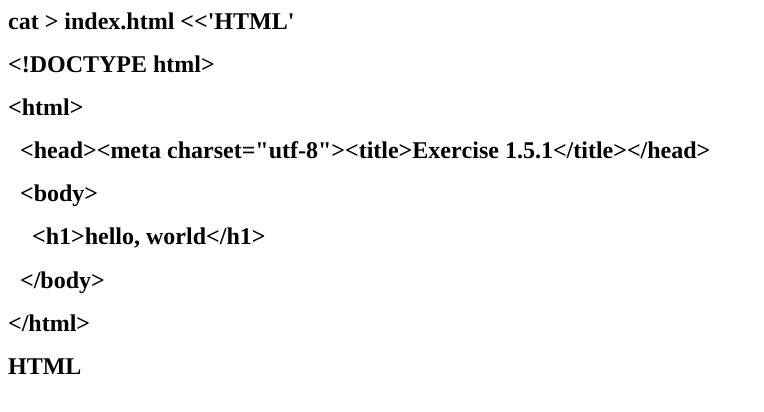
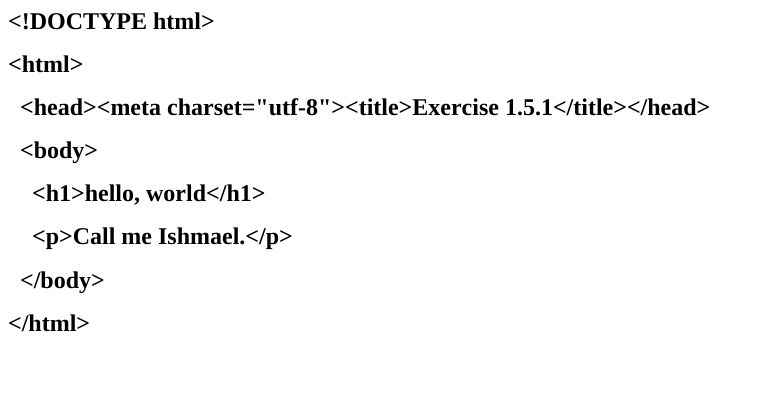
Before and after one commit to samgab18/git-sam-1, a plain HTML site: page index.html in a window 1280 px wide. Shown: the whole page, without its empty margins (0-764 px from the left). Drawn offline with Linux system fonts and the light colour scheme.

Commit message:
Add paragraph under hello world

```diff
--- a/index.html
+++ b/index.html
@@ -11,14 +11,13 @@
   </style>
 </head>
 <body>
-<h1 style="margin: 0.0px 0.0px 16.1px 0.0px; font: 24.0px Times; -webkit-text-stroke: #000000"><span class="s1"><b>cat &gt; index.html &lt;&lt;'HTML'</b></span></h1>
 <h1 style="margin: 0.0px 0.0px 16.1px 0.0px; font: 24.0px Times; -webkit-text-stroke: #000000"><span class="s1"><b>&lt;!DOCTYPE html&gt;</b></span></h1>
 <h1 style="margin: 0.0px 0.0px 16.1px 0.0px; font: 24.0px Times; -webkit-text-stroke: #000000"><span class="s1"><b>&lt;html&gt;</b></span></h1>
 <h1 style="margin: 0.0px 0.0px 16.1px 0.0px; font: 24.0px Times; -webkit-text-stroke: #000000"><span class="s1"><b><span class="Apple-converted-space">  </span>&lt;head&gt;&lt;meta charset="utf-8"&gt;&lt;title&gt;Exercise 1.5.1&lt;/title&gt;&lt;/head&gt;</b></span></h1>
 <h1 style="margin: 0.0px 0.0px 16.1px 0.0px; font: 24.0px Times; -webkit-text-stroke: #000000"><span class="s1"><b><span class="Apple-converted-space">  </span>&lt;body&gt;</b></span></h1>
 <h1 style="margin: 0.0px 0.0px 16.1px 0.0px; font: 24.0px Times; -webkit-text-stroke: #000000"><span class="s1"><b><span class="Apple-converted-space">    </span>&lt;h1&gt;hello, world&lt;/h1&gt;</b></span></h1>
+<h1 style="margin: 0.0px 0.0px 16.1px 0.0px; font: 24.0px Times; -webkit-text-stroke: #000000"><span class="s1"><b><span class="Apple-converted-space">    </span>&lt;p&gt;Call me Ishmael.&lt;/p&gt;</b></span></h1>
 <h1 style="margin: 0.0px 0.0px 16.1px 0.0px; font: 24.0px Times; -webkit-text-stroke: #000000"><span class="s1"><b><span class="Apple-converted-space">  </span>&lt;/body&gt;</b></span></h1>
 <h1 style="margin: 0.0px 0.0px 16.1px 0.0px; font: 24.0px Times; -webkit-text-stroke: #000000"><span class="s1"><b>&lt;/html&gt;</b></span></h1>
-<h1 style="margin: 0.0px 0.0px 16.1px 0.0px; font: 24.0px Times; -webkit-text-stroke: #000000"><span class="s1"><b>HTML</b></span></h1>
 </body>
 </html>
```
